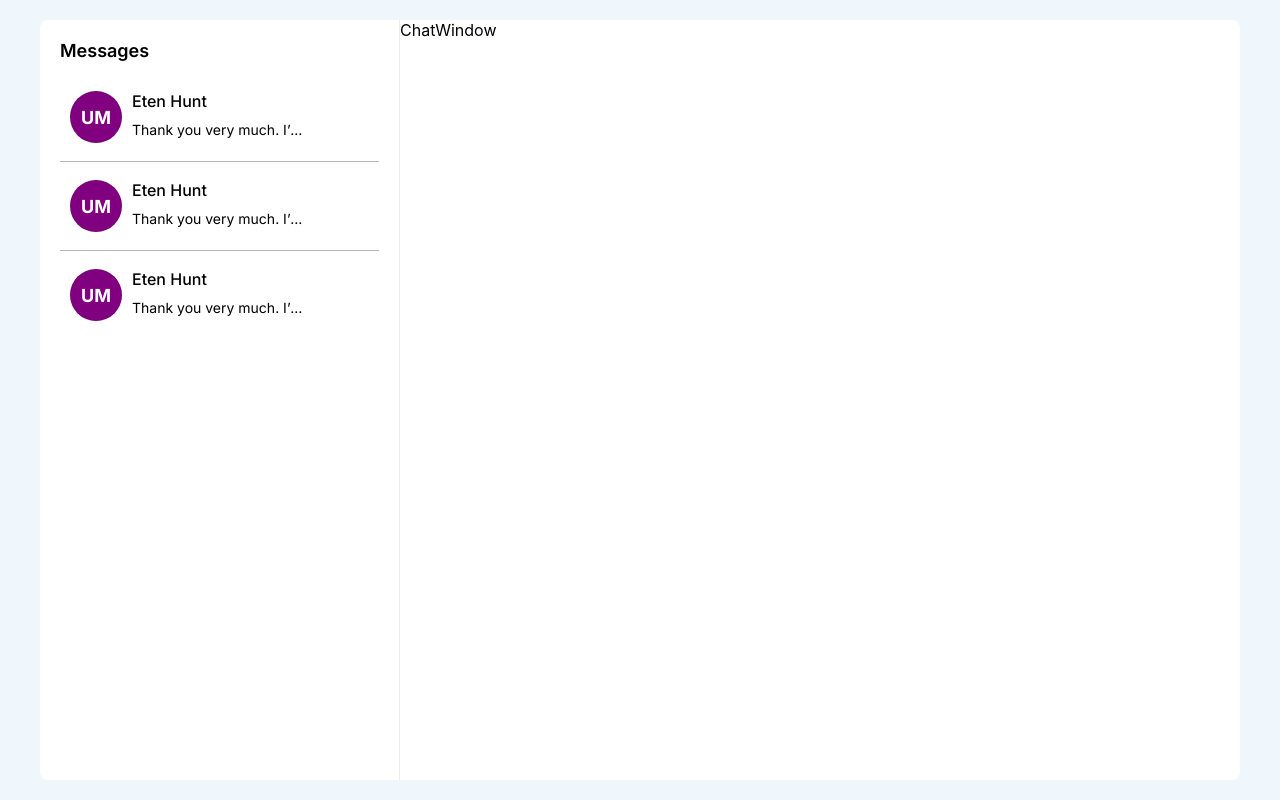
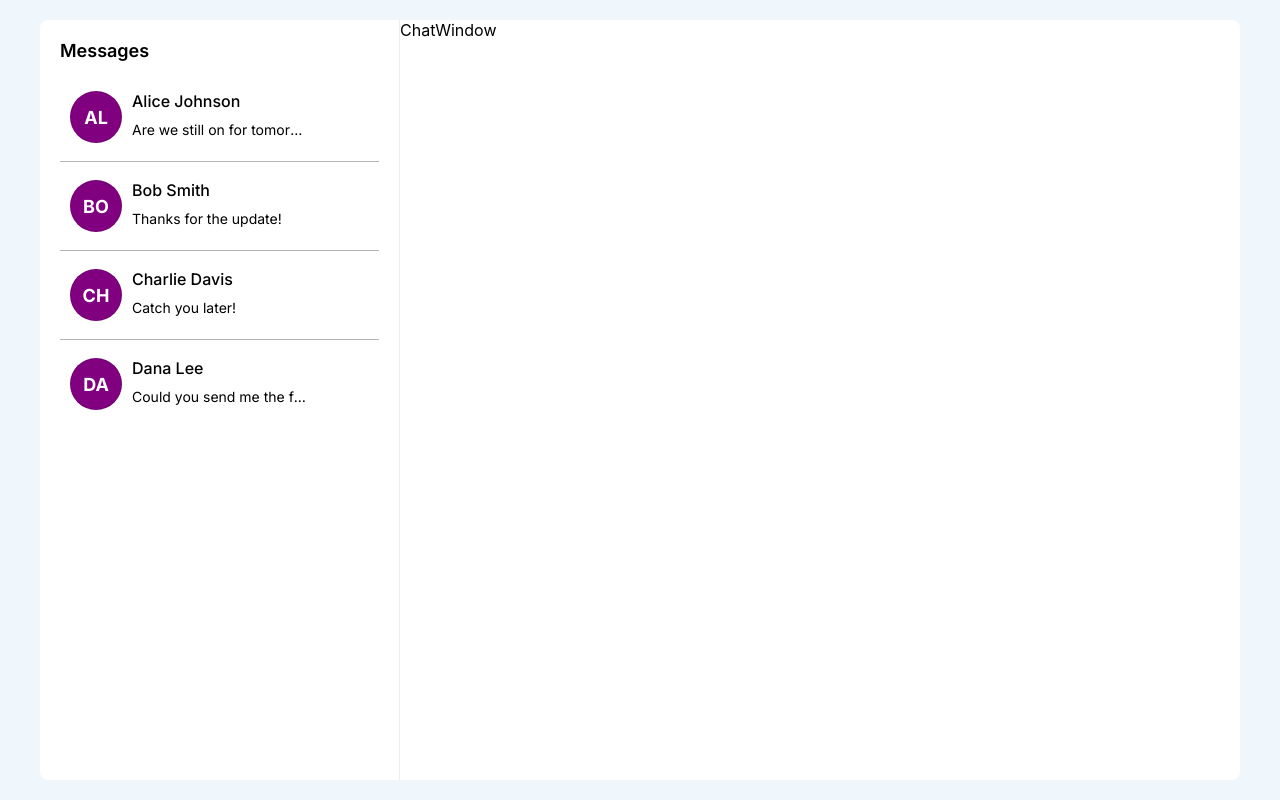
Before and after one commit to agarwallaumong00/messenger-app, a React (Create React App) app: page / in a window 1280 px wide. Built offline with nearby package versions, Linux system fonts and the light colour scheme.

Commit message:
Integrate mock chat data

```diff
--- /dev/null
+++ b/src/mockData/chats.ts
@@ -0,0 +1,26 @@
+import { ChatList } from "models/MessengeApp";
+
+const chatsList: ChatList[] = [
+    {
+        "id": 1,
+        "name": "Alice Johnson",
+        "lastMessage": "Are we still on for tomorrow?",
+    },
+    {
+        "id": 2,
+        "name": "Bob Smith",
+        "lastMessage": "Thanks for the update!",
+    },
+    {
+        "id": 3,
+        "name": "Charlie Davis",
+        "lastMessage": "Catch you later!",
+    },
+    {
+        "id": 4,
+        "name": "Dana Lee",
+        "lastMessage": "Could you send me the files?",
+    }
+]
+
+export default chatsList;
--- /dev/null
+++ b/src/models/MessengeApp.ts
@@ -0,0 +1,5 @@
+export interface ChatList {
+    id: number,
+    name: string,
+    lastMessage: string
+}
--- a/src/modules/MessengerApp/ChatList/ChatCard/ChatCard.tsx
+++ b/src/modules/MessengerApp/ChatList/ChatCard/ChatCard.tsx
@@ -1,14 +1,23 @@
 import Avatar from 'components/Avatar/Avatar';
+
+import { ChatList } from 'models/MessengeApp';
 
 import './ChatCard.scss';
 
-const ChatCard = () => {
+interface Props {
+    chat: ChatList
+}
+
+const ChatCard = (props: Props) => {
+    const { chat } = props;
+    const { name, lastMessage } = chat;
+
     return (
         <div className='chat-card'>
-            <Avatar name='Umang Agarwalla' />
+            <Avatar name={name} />
             <div className='info'>
-                <p className='user-name'>Eten Hunt</p>
-                <p className='last-msg'>Thank you very much. I’m glad</p>
+                <p className='user-name'>{name}</p>
+                <p className='last-msg'>{lastMessage}</p>
             </div>
         </div>
     )
--- a/src/modules/MessengerApp/ChatList/ChatList.tsx
+++ b/src/modules/MessengerApp/ChatList/ChatList.tsx
@@ -1,18 +1,18 @@
+import chatsList from 'mockData/chats';
 import ChatCard from './ChatCard/ChatCard';
 
 import './ChatList.scss';
 
 const ChatList = () => {
-    const data = [1, 2, 3]
 
     return (
         <div className='chat-lists'>
             <p className='title'>Messages</p>
             <div className='chats-wrapper'>
-                {data.map((chat, index) => (
+                {chatsList.map((chat, index) => (
                     <>
-                        <ChatCard />
-                        {index !== data.length - 1 &&
+                        <ChatCard chat={chat} />
+                        {index !== chatsList.length - 1 &&
                             <div className='divider'></div>
                         }
                     </>
```
